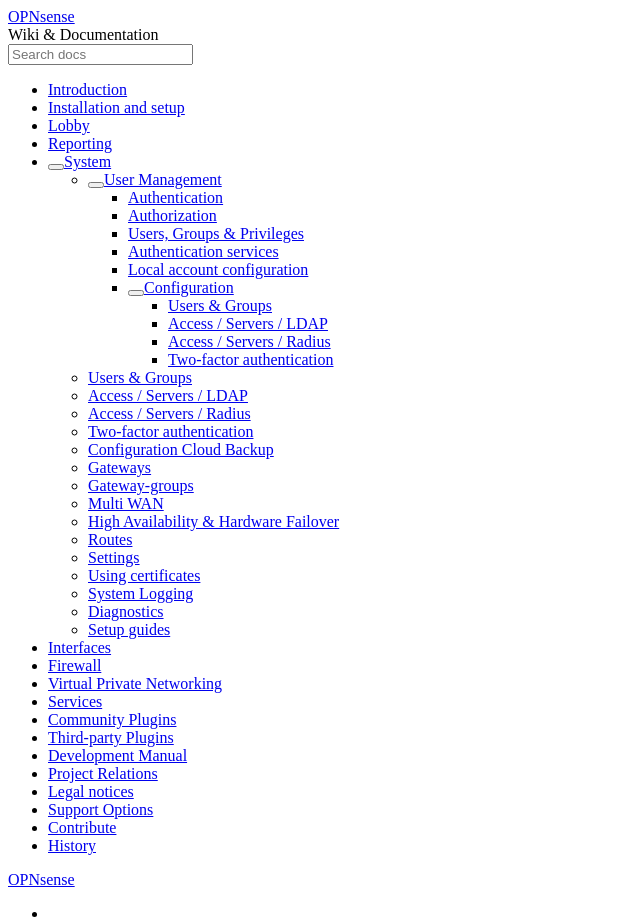
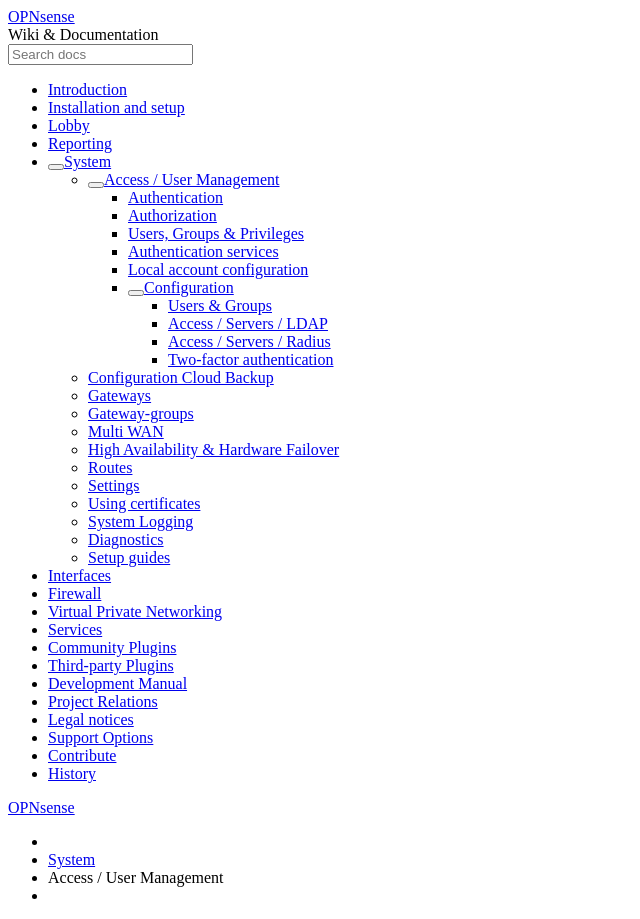
Before and after one commit to opnsense/docs, a Sphinx documentation site: the page built from source/manual/users.rst, in a window 1280 px wide and 1400 px high. Shown: the top 919 px of the window, without its empty margins (0-640 px from the left). Built offline with Sphinx 7.4.7 and the Read the Docs theme 2.0.0, drawn with Linux system fonts in a browser that asks for light colours; pages that are not in the unit, such as notebooks, are missing from menus; some of the changed lines change nothing that is shown; some of the changed text lies outside the part shown.

Commit message:
reorganise users/groups.

```diff
--- a/source/manual/users.rst
+++ b/source/manual/users.rst
@@ -1,6 +1,6 @@
-=================
- User Management
-=================
+==================================
+Access / User Management
+==================================
 
 .. image:: images/user_manager.png
    :width: 100%
--- a/source/system.rst
+++ b/source/system.rst
@@ -18,10 +18,6 @@
    :titlesonly:
 
    manual/users
-   manual/how-tos/user-local
-   manual/how-tos/user-ldap
-   manual/how-tos/user-radius
-   manual/two_factor
    manual/how-tos/cloud_backup
    manual/gateways
    manual/how-tos/multiwan
```
